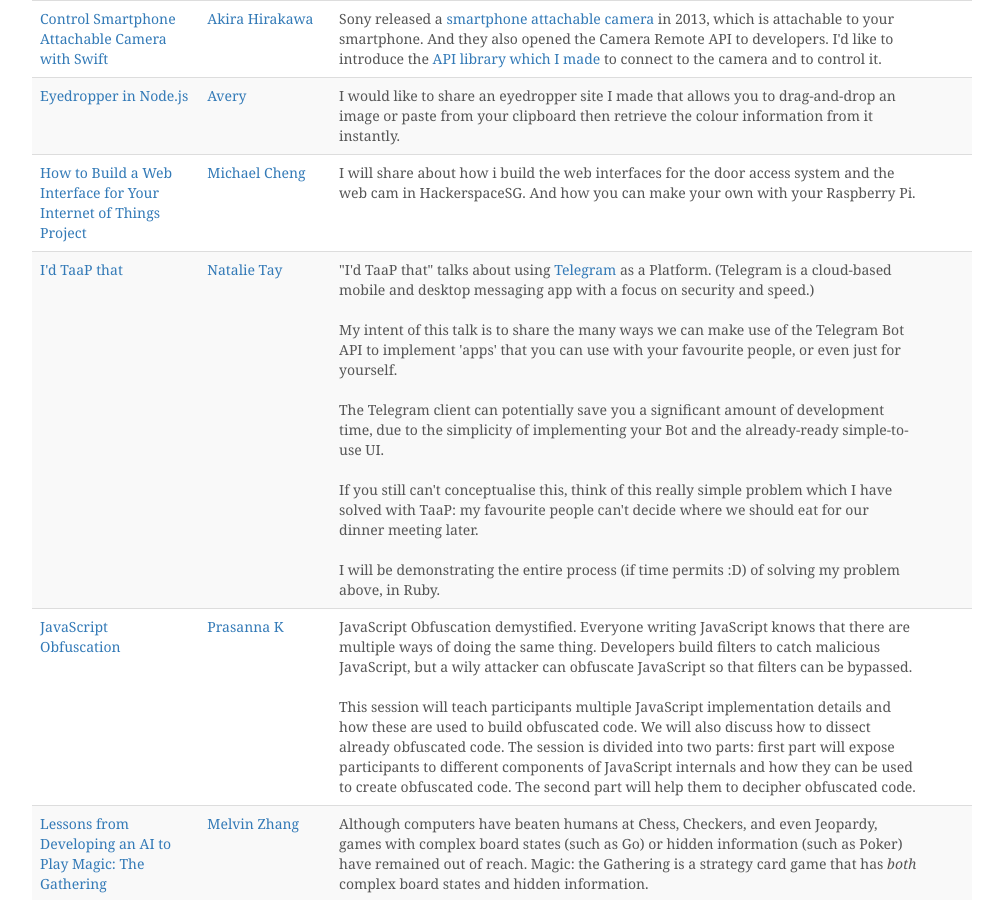
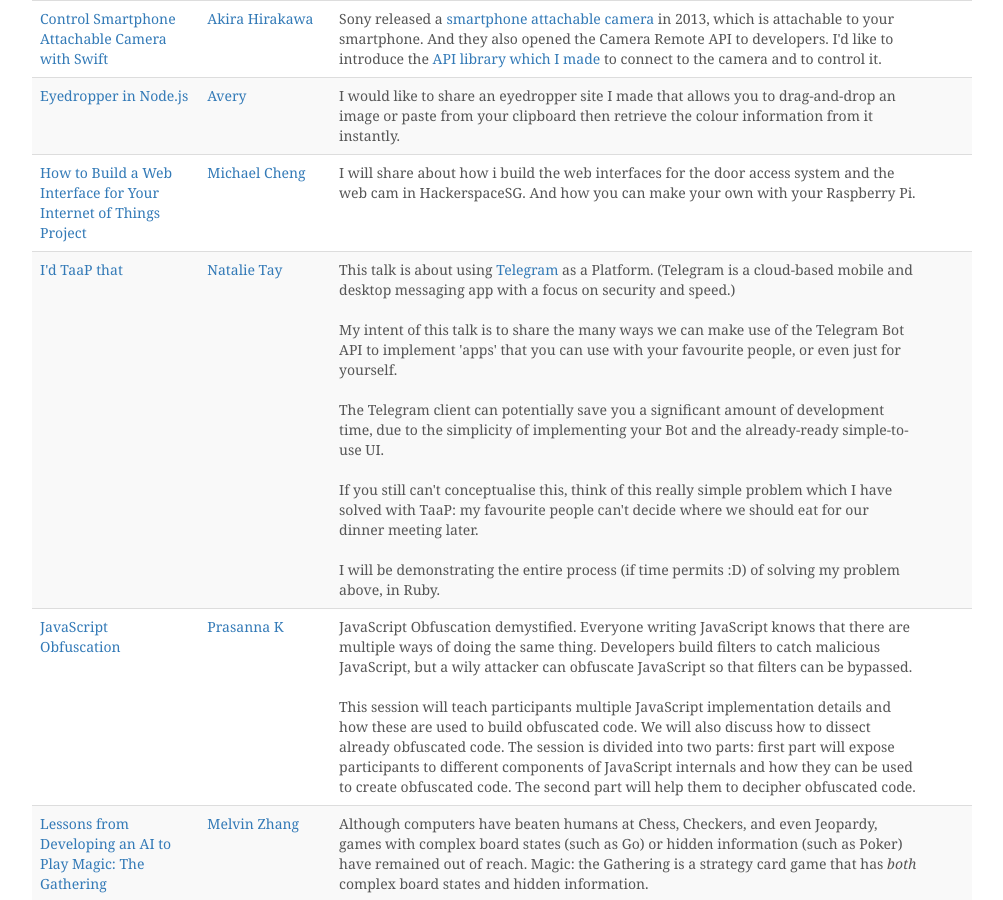
Before and after one commit to geekcampsg/website-2016, a Jekyll site: the page built from talks.html, in a window 1280 px wide and 900 px high, scrolled down 748 px. Shown: the whole window, without its empty margins (138-1141 px from the left). Built offline with Jekyll 4.4.1, drawn with Linux system fonts in a browser that asks for light colours; nearby versions of some CDN libraries; comment, search, counter and statistics services are not loaded.

Commit message:
Lazy fix for quotes breaking description tags.

```diff
--- a/_data/talks.yml
+++ b/_data/talks.yml
@@ -237,7 +237,7 @@
   talk:
     title: "I'd TaaP that"
     description: >
-      "I'd TaaP that" talks about using
+      This talk is about using
       <a href="https://telegram.org">Telegram</a> as a Platform. (Telegram is a
       cloud-based mobile and desktop messaging app with a focus on security and
       speed.)
```
